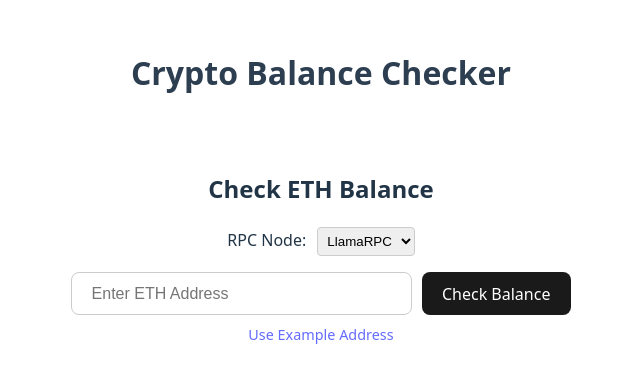
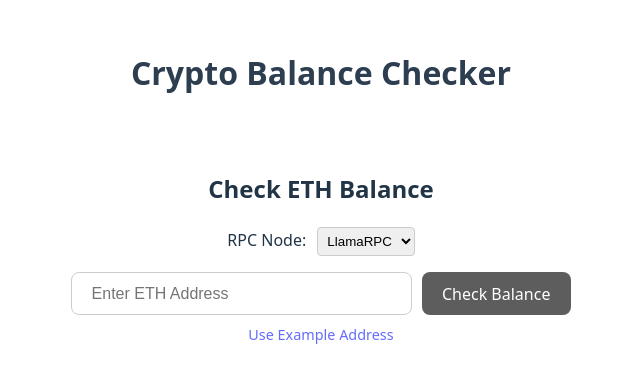
Before and after one commit to IgorKamrakov91/crypto_test, a Vue app in the folder frontend/: page / in a window 1280 px wide. Shown: the part 190-572 px from the top of the page, without its empty margins (319-959 px from the left). Built offline with nearby package versions, Linux system fonts and the light colour scheme.

Commit message:
fix: trim wallet address input

```diff
--- a/frontend/src/components/CryptoBalance.vue
+++ b/frontend/src/components/CryptoBalance.vue
@@ -1,5 +1,5 @@
 <script setup>
-import { ref } from 'vue'
+import { computed, ref } from 'vue'
 
 const address = ref('')
 const balance = ref(null)
@@ -14,13 +14,14 @@ const rpcOptions = [
 ]
 
 const exampleAddress = '0xd8dA6BF26964aF9D7eEd9e03E53415D37aA96045'
+const normalizedAddress = computed(() => address.value.trim())
 
 const fillExample = () => {
   address.value = exampleAddress
 }
 
 const fetchBalance = async () => {
-  if (!address.value) return
+  if (!normalizedAddress.value) return
 
   loading.value = true
   error.value = null
@@ -28,7 +29,7 @@ const fetchBalance = async () => {
 
   try {
     const encodedRpc = encodeURIComponent(rpcUrl.value)
-    const response = await fetch(`http://localhost:4567/balance/${address.value}?rpc_url=${encodedRpc}`)
+    const response = await fetch(`http://localhost:4567/balance/${normalizedAddress.value}?rpc_url=${encodedRpc}`)
     const data = await response.json()
 
     if (!response.ok) {
@@ -66,7 +67,7 @@ const fetchBalance = async () => {
         @keyup.enter="fetchBalance"
         class="address-input"
       />
-      <button @click="fetchBalance" :disabled="loading">
+      <button @click="fetchBalance" :disabled="loading || !normalizedAddress">
         {{ loading ? 'Checking...' : 'Check Balance' }}
       </button>
     </div>
```
